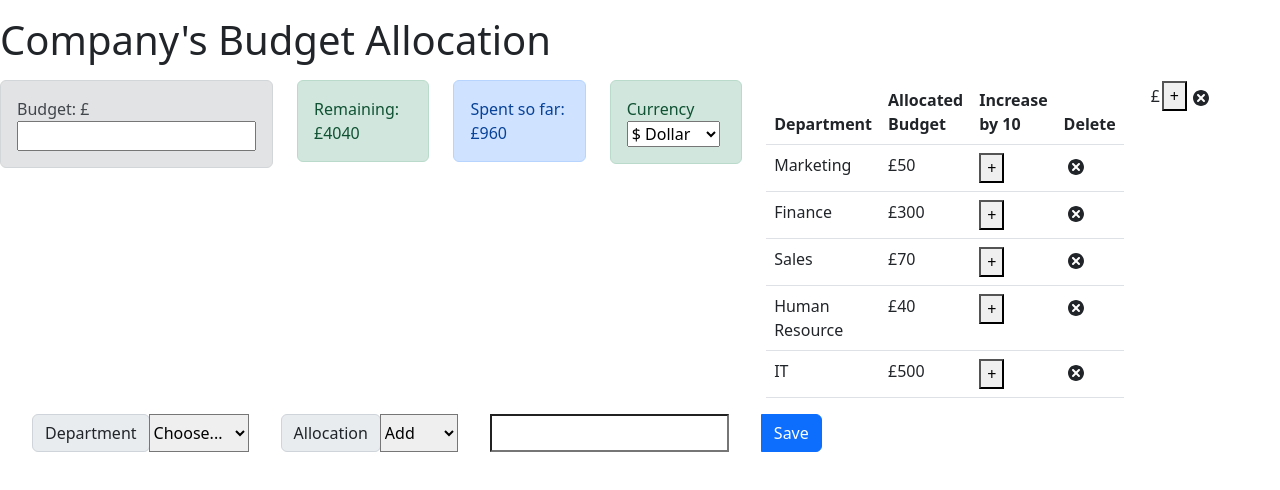
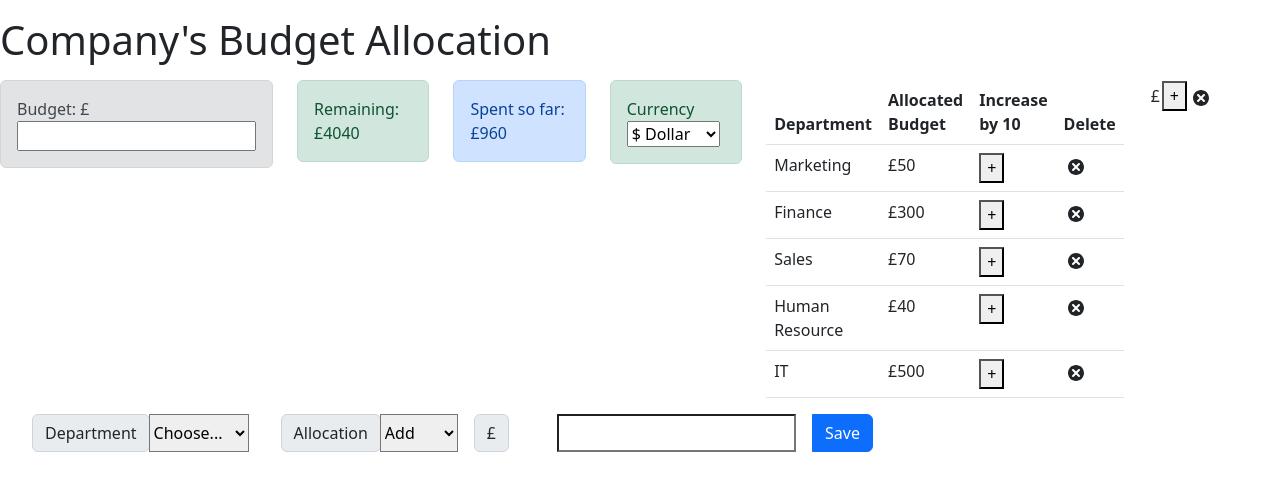
Before and after one commit to ibm-developer-skills-network/ejtos-react_budget_app, a React (Create React App) app: page / in a window 1280 px wide. Shown: the top 490 px of the page. Built offline with nearby package versions, Linux system fonts and the light colour scheme.

Commit message:
changes made from theia lab environment

```diff
--- a/src/components/AllocationForm.js
+++ b/src/components/AllocationForm.js
@@ -59,6 +59,10 @@ const AllocationForm = (props) => {
                 <option value="Reduce" name="Reduce">Reduce</option>
                   </select>
 
+                    <div className="input-group-prepend" style={{ marginRight: '1rem', marginLeft: '1rem' }}>
+                    <span className="input-group-text">£</span>
+                    </div>
+
                     <input
                         required='required'
                         type='number'
@@ -68,7 +72,7 @@ const AllocationForm = (props) => {
                         onChange={(event) => setCost(event.target.value)}>
                         </input>
 
-                    <button className="btn btn-primary" onClick={submitEvent} style={{ marginLeft: '2rem' }}>
+                    <button className="btn btn-primary" onClick={submitEvent} style={{ marginRight: '1rem', marginLeft: '1rem' }}>
                         Save
                     </button>
                 </div>
```
